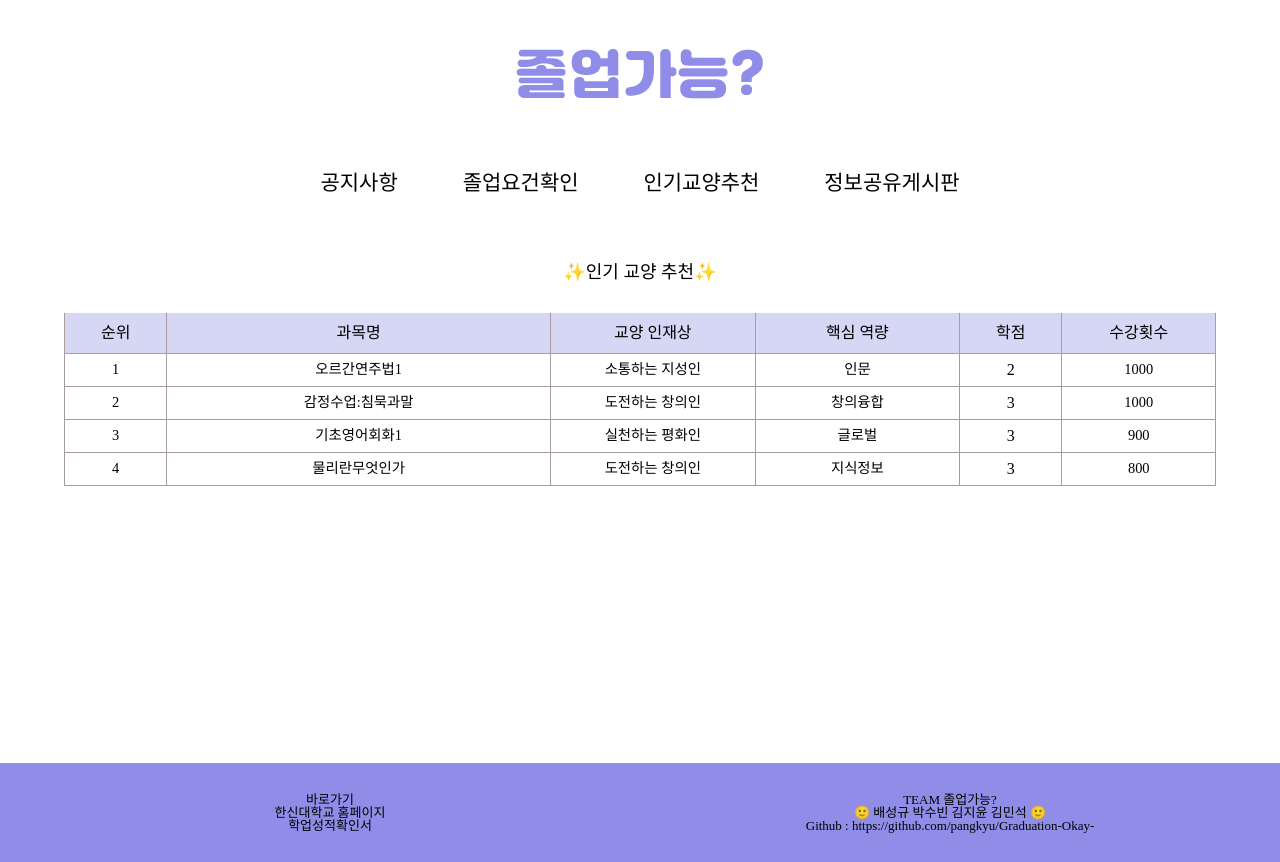
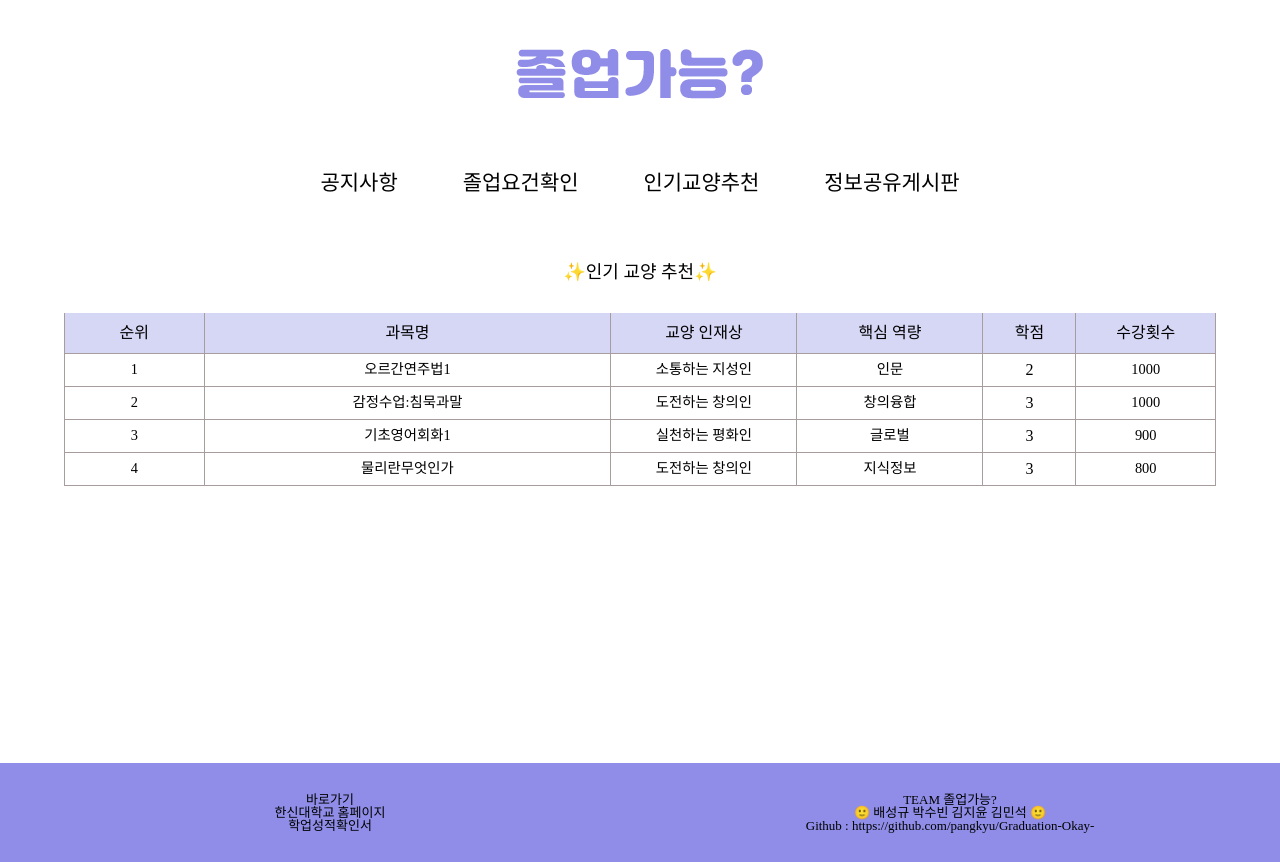
Before and after one commit to Graduate-Ok/Graduation-Okay-, a React (Create React App) app in the folder graduate/: page /KyRecommend in a window 1280 px wide. Built offline with nearby package versions, Linux system fonts and the light colour scheme; a web font is replaced by a local one.

Commit message:
2022.05.22
- app.js 파일 이동 오류 발생 수정
(Graduate-GraduateOk) 연결 원활하게 수정

```diff
--- a/graduate/src/App.js
+++ b/graduate/src/App.js
@@ -8,9 +8,11 @@ import Nav from './pages/Nav';
 import Footer from './components/Footer';
 import EditBoard from './pages/EditBoard';
 import GraduateOk from './pages/GraduateOk';
+import Graduate from './pages/Graduate';
 import Notice from './pages/Notice';
 import Mainpage from './pages/Mainpage';
 import Board from './pages/Board';
+import ViewBoard from './pages/ViewBoard';
 import KyRecommend from './pages/KyRecommend';
 
 
@@ -26,11 +28,12 @@ const App = () => {
             <Routes>
               <Route path = "" exact element = {<Mainpage/>}/>
               <Route path = "Notice" exact element = {<Notice/>}/>
-              <Route path = "Graduate" exact element = {<GraduateOk/>}/>
+              <Route path = "Graduate" exact element = {<Graduate/>}/>
+              <Route path = "Graduate/GraduateOk" exact element = {<GraduateOk/>}/>
               <Route path = "KyRecommend" exact element = {<KyRecommend/>}/>
               <Route path = "Board" exact element = {<Board/>}/>
               <Route path = "Board/EditBoard" exact element = {<EditBoard/>}/>
-
+              <Route path = "Board/ViewBoard" exact element = {<ViewBoard/>}/>
             </Routes>
             <Footer/>
 
--- a/graduate/src/css/KyRecommend.css
+++ b/graduate/src/css/KyRecommend.css
@@ -55,17 +55,14 @@
     border-bottom: 1px solid #a79d9d;
 }
 
-
-
 /*순위*/
 .rank_width{
-    width: 8%;
+    width: 12%;
 }
-
 
 /*과목명*/
 .name_width{
-    width: 30%;
+    width: 35%;
 }
 
 /*교양 인재상*/
--- a/graduate/src/pages/EditBoard.jsx
+++ b/graduate/src/pages/EditBoard.jsx
@@ -16,7 +16,7 @@ function EditBoard(){
                 <div className = "Board">
                     <div className = "BoardSize">
                         <div className = "Board__header">
-                            <p>정보공유 게시판</p>
+                            <p> 정보공유 게시판</p>
                         </div>
 
                         <form name = "writing" method = "post" >
```
